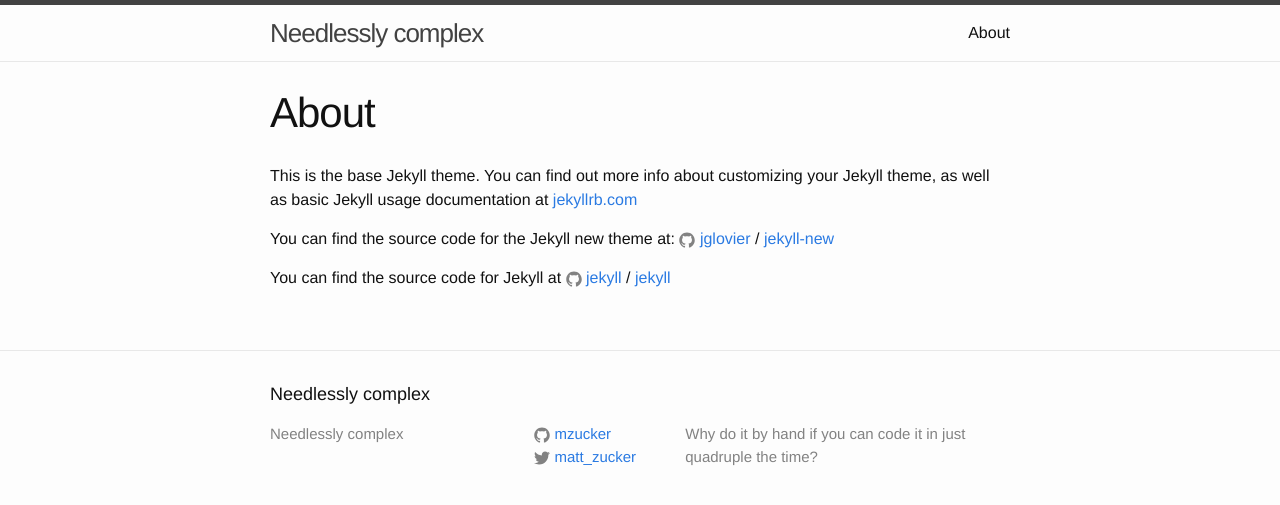
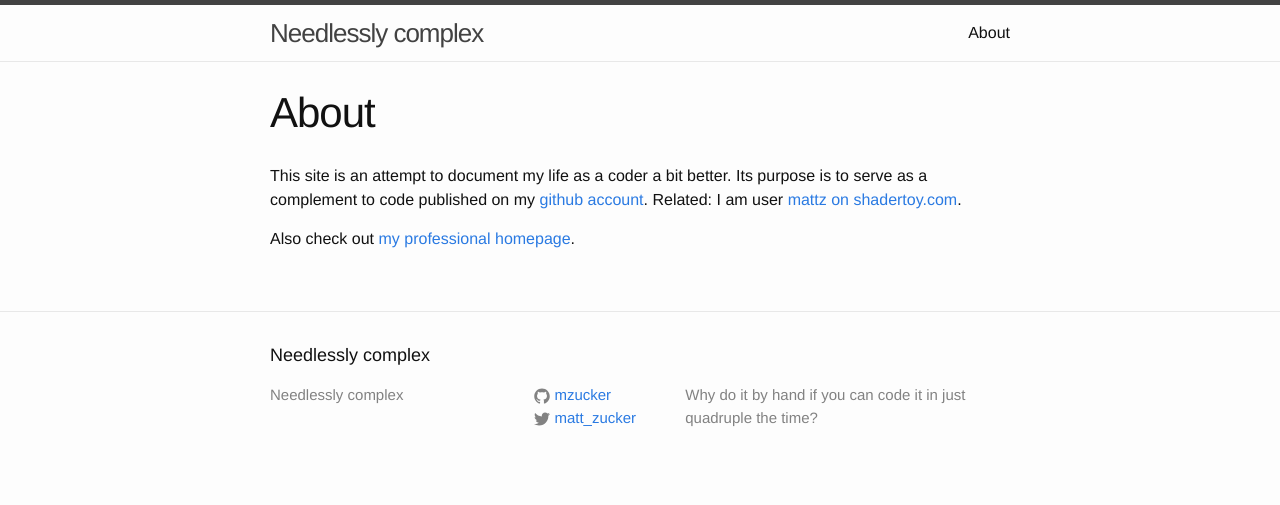
Before and after one commit to mzucker/mzucker.github.io, a Jekyll site: the page built from about.md, in a window 1280 px wide. Shown: the top 505 px of the page. Built offline with Jekyll 4.4.1, drawn with Linux system fonts in a browser that asks for light colours.

Commit message:
added about

```diff
--- a/about.md
+++ b/about.md
@@ -4,12 +4,6 @@ title: About
 permalink: /about/
 ---
 
-This is the base Jekyll theme. You can find out more info about customizing your Jekyll theme, as well as basic Jekyll usage documentation at [jekyllrb.com](http://jekyllrb.com/)
+This site is an attempt to document my life as a coder a bit better. Its purpose is to serve as a complement to code published on my [github account](https://github.com/mzucker). Related: I am user [mattz on shadertoy.com](https://www.shadertoy.com/user/mattz).
 
-You can find the source code for the Jekyll new theme at:
-{% include icon-github.html username="jglovier" %} /
-[jekyll-new](https://github.com/jglovier/jekyll-new)
-
-You can find the source code for Jekyll at
-{% include icon-github.html username="jekyll" %} /
-[jekyll](https://github.com/jekyll/jekyll)
+Also check out [my professional homepage](http://www.swarthmore.edu/NatSci/mzucker1/).
```
